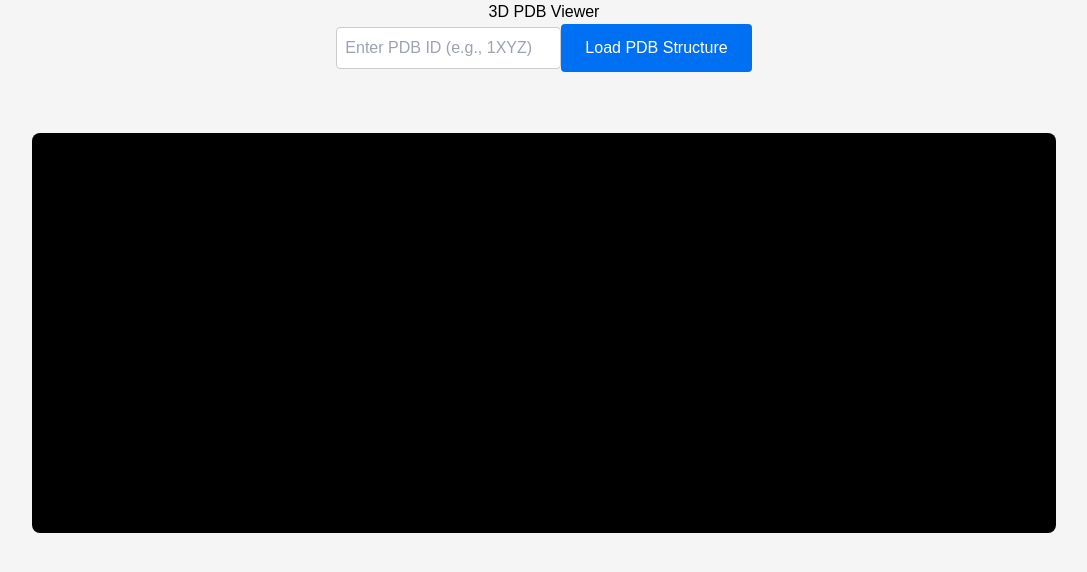
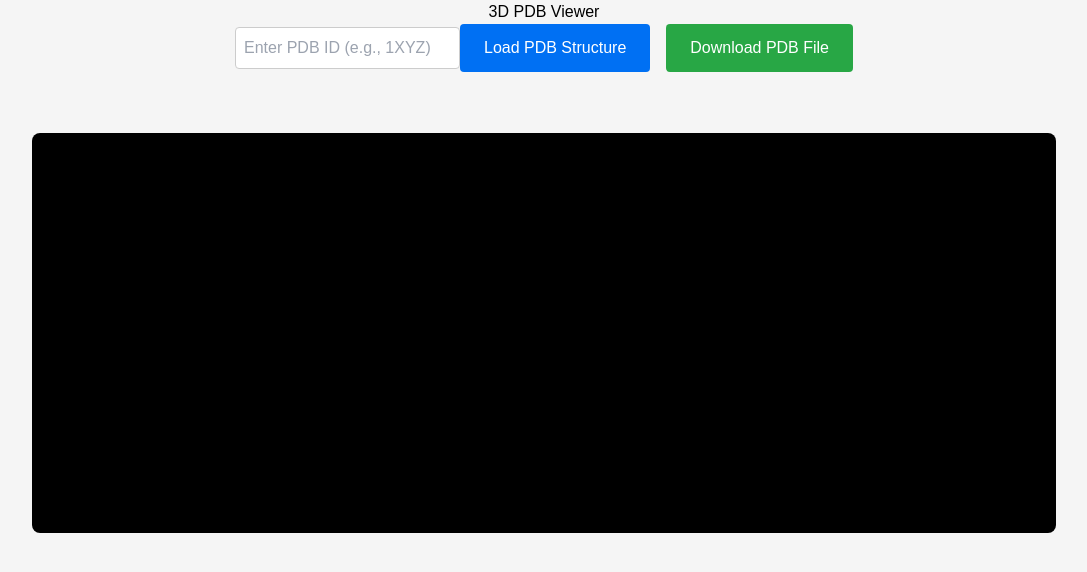
Before and after one commit to prot-chain/protchain-ui, a Next.js app: page /protein in a window 1280 px wide. Shown: the top 572 px of the page, without its empty margins (96-1183 px from the left). Built offline with nearby package versions, Linux system fonts and the light colour scheme; sample sign-in values are in the browser's storage; what cuid would draw is missing.

Commit message:
feat: add download

```diff
--- a/src/app/protein/page.js
+++ b/src/app/protein/page.js
@@ -12,6 +12,7 @@ export default function ProteinScreen() {
     const [pdbId, setPdbId] = useState('');
     const [error, setError] = useState('');
     const [metadata, setMetadata] = useState(null);
+    const [pdbFile, setPdbFile] = useState(null); // Save PDB file for download
     const containerRef = useRef(null);
     const sceneRef = useRef(null);
     const rendererRef = useRef(null);
@@ -27,6 +28,7 @@ export default function ProteinScreen() {
     }, [router]);
 
     const initializeScene = (pdbBlob) => {
+        // Clean up previous scene and renderer if they exist
         if (sceneRef.current) {
             sceneRef.current.traverse((object) => {
                 if (object.isMesh) object.geometry.dispose();
@@ -122,11 +124,26 @@ export default function ProteinScreen() {
             setMetadata(payload);
 
             const pdbBlob = new Blob([response.file], { type: 'chemical/x-pdb' });
+            setPdbFile(pdbBlob); // Save the file for downloading
             initializeScene(pdbBlob);
         } catch (err) {
             setError(err.message || 'Error fetching PDB file.');
             console.error('Error fetching PDB file:', err);
         }
+    };
+
+    const downloadFile = () => {
+        if (!pdbFile) {
+            setError('No file to download.');
+            return;
+        }
+
+        const url = URL.createObjectURL(pdbFile);
+        const link = document.createElement('a');
+        link.href = url;
+        link.download = `${pdbId}.pdb`;
+        link.click();
+        URL.revokeObjectURL(url); // Clean up URL
     };
 
     if (!isAuthenticated) {
@@ -161,9 +178,24 @@ export default function ProteinScreen() {
                         borderRadius: '4px',
                         cursor: 'pointer',
                         fontSize: '1rem',
+                        marginRight: '1rem',
                     }}
                 >
                     Load PDB Structure
+                </button>
+                <button
+                    onClick={downloadFile}
+                    style={{
+                        padding: '0.75rem 1.5rem',
+                        backgroundColor: '#28a745',
+                        color: '#fff',
+                        border: 'none',
+                        borderRadius: '4px',
+                        cursor: 'pointer',
+                        fontSize: '1rem',
+                    }}
+                >
+                    Download PDB File
                 </button>
                 {error && <div style={{ color: 'red', marginTop: '1rem' }}>{error}</div>}
             </div>
```
